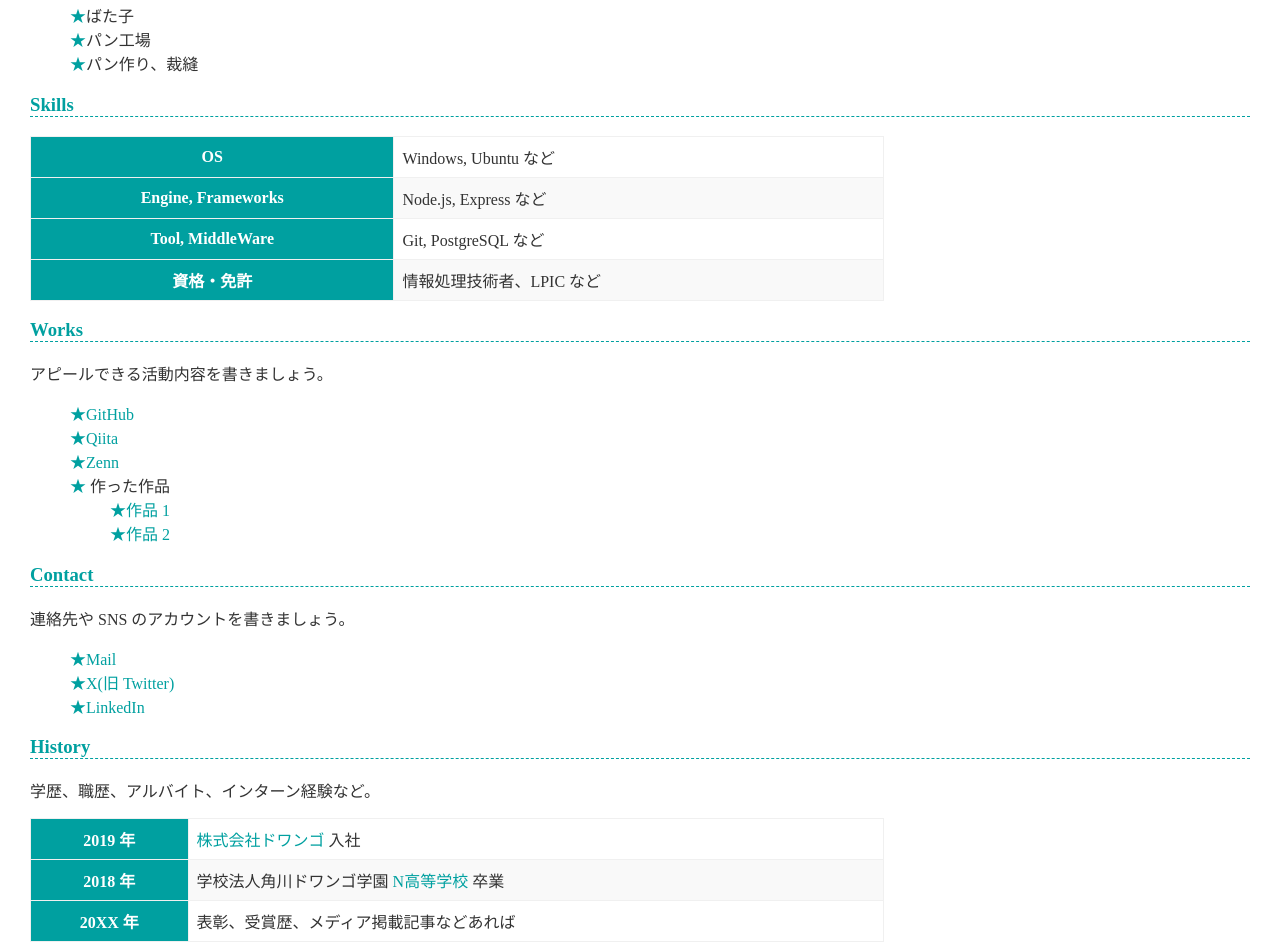
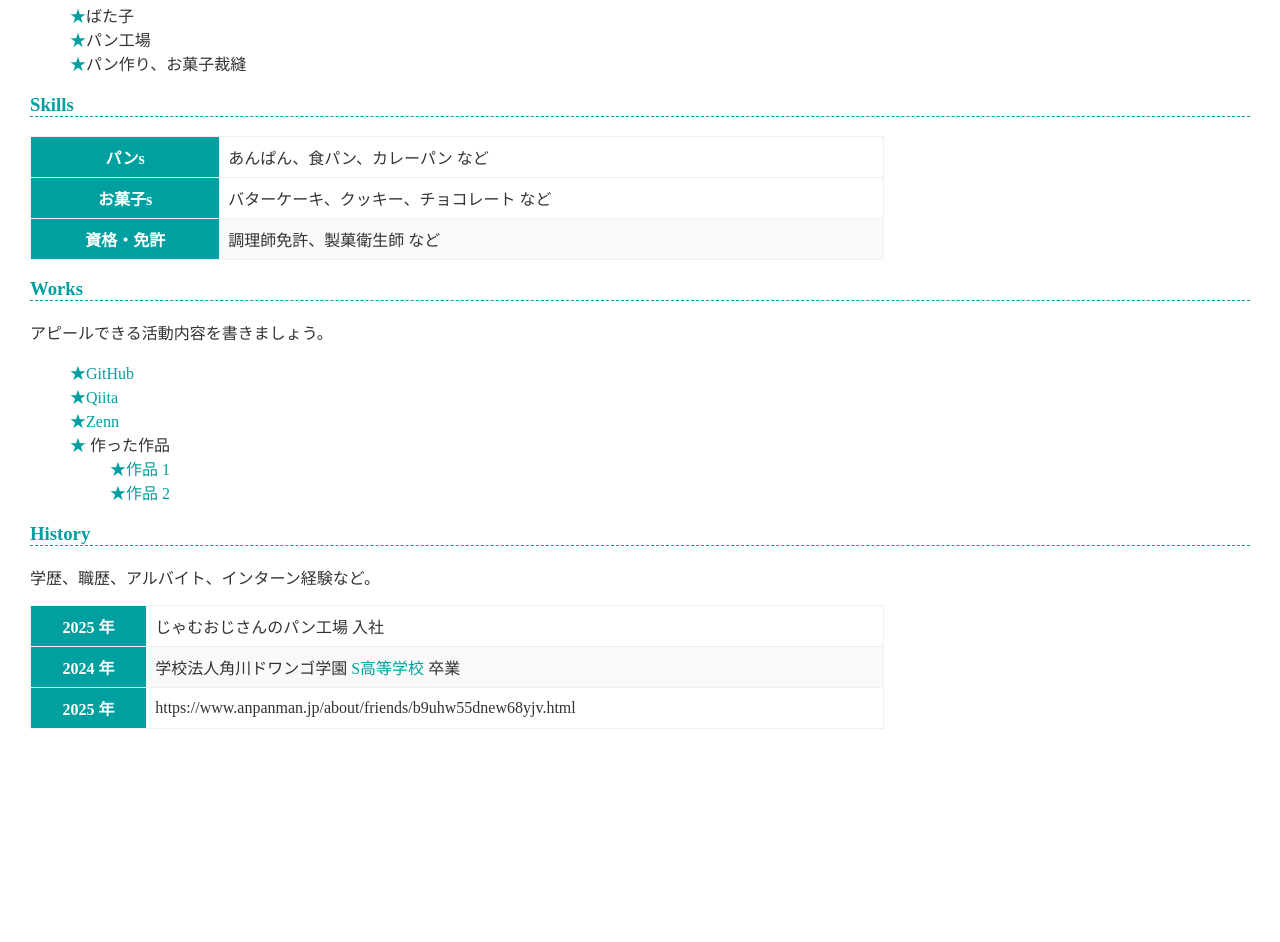
Before and after one commit to batakoweb/batakoweb.github.io, a plain HTML site: page index.html in a window 1280 px wide. Shown: the part 276-1218 px from the top of the page. After the commit the page ends 1005 px from the top, so only its background shows below. Drawn offline with Linux system fonts and the light colour scheme.

Commit message:
Update index.html

```diff
--- a/index.html
+++ b/index.html
@@ -18,26 +18,23 @@
     <ul>
       <li>ばた子</li>
       <li>パン工場</li>
-      <li>パン作り、裁縫</li>
+      <li>パン作り、お菓子裁縫</li>
     </ul>
 
     <h3>Skills</h3>
     <table>
       <tr>
-        <th>OS</th>
-        <td>Windows, Ubuntu など</td>
+        <th>パンs</th>
+        <td>あんぱん、食パン、カレーパン など</td>
       </tr>
       <tr>
-        <th>Engine, Frameworks</th>
-        <td>Node.js, Express など</td>
-      </tr>
       <tr>
-        <th>Tool, MiddleWare</th>
-        <td>Git, PostgreSQL など</td>
+        <th>お菓子s</th>
+        <td>バターケーキ、クッキー、チョコレート など</td>
       </tr>
       <tr>
         <th>資格・免許</th>
-        <td>情報処理技術者、LPIC など</td>
+        <td>調理師免許、製菓衛生師 など</td>
       </tr>
     </table>
 
@@ -56,28 +53,20 @@
       </li>
     </ul>
 
-    <h3>Contact</h3>
-    <p>連絡先や SNS のアカウントを書きましょう。</p>
-    <ul>
-      <li><a href="mailto:name@example.com">Mail</a></li>
-      <li><a href="https://twitter.com/n_yobikou">X(旧 Twitter)</a></li>
-      <li><a href="https://www.linkedin.com/">LinkedIn</a></li>
-    </ul>
-
     <h3>History</h3>
     <p>学歴、職歴、アルバイト、インターン経験など。</p>
     <table>
       <tr>
-        <th>2019 年</th>
-        <td><a href="https://dwango.co.jp/">株式会社ドワンゴ</a> 入社</td>
+        <th>2025 年</th>
+        <td>じゃむおじさんのパン工場 入社</td>
       </tr>
       <tr>
-        <th>2018 年</th>
-        <td>学校法人角川ドワンゴ学園 <a href="https://nnn.ed.jp/">N高等学校</a> 卒業</td>
+        <th>2024 年</th>
+        <td>学校法人角川ドワンゴ学園 <a href="https://nnn.ed.jp/">S高等学校</a> 卒業</td>
       </tr>
       <tr>
-        <th>20XX 年</th>
-        <td>表彰、受賞歴、メディア掲載記事などあれば</td>
+        <th>2025 年</th>
+        <td>https://www.anpanman.jp/about/friends/b9uhw55dnew68yjv.html</td>
       </tr>
     </table>
   </body>
```
